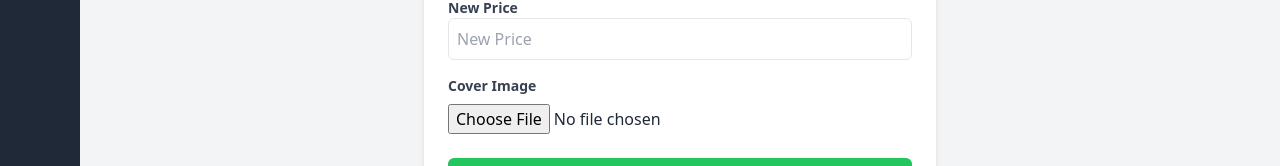
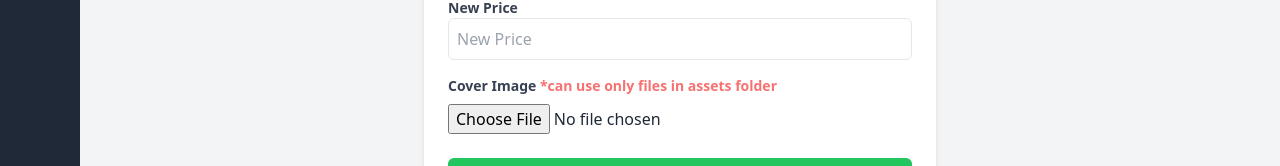
Before and after one commit to itsarasib/book-store-app-frontend, a React (Vite) app: page /dashboard/add-new-book in a window 1280 px wide. Shown: the part 642-808 px from the top of the page. Built offline with nearby package versions, Linux system fonts and the light colour scheme; no server answers; sample sign-in values are in the browser's storage.

Commit message:
fix: image file

```diff
--- a/src/pages/dashboard/addBook/AddBook.tsx
+++ b/src/pages/dashboard/addBook/AddBook.tsx
@@ -122,7 +122,10 @@ const AddBook = () => {
         {/* Cover Image Upload */}
         <div className="mb-4">
           <label className="block text-sm font-semibold text-gray-700 mb-2">
-            Cover Image
+            Cover Image{" "}
+            <span className="text-red-400">
+              *can use only files in assets folder
+            </span>
           </label>
           <input
             type="file"
```
